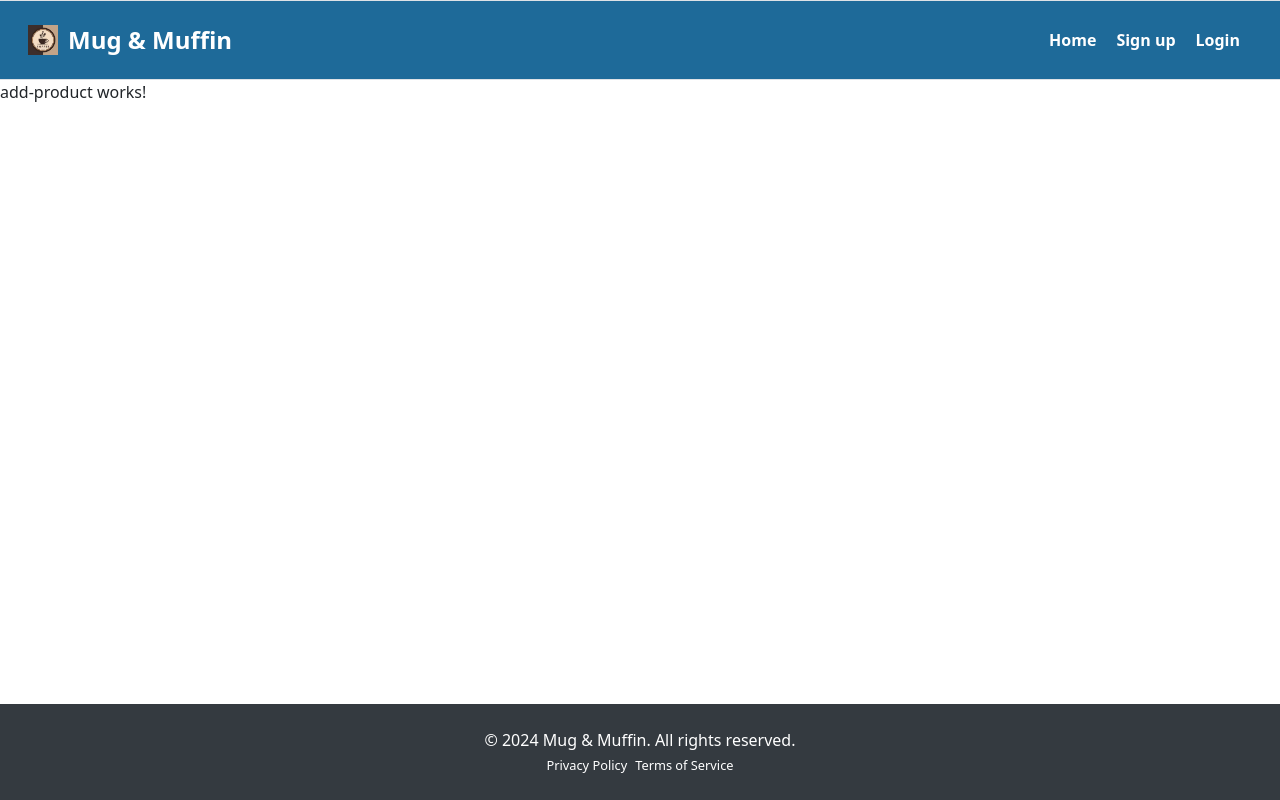
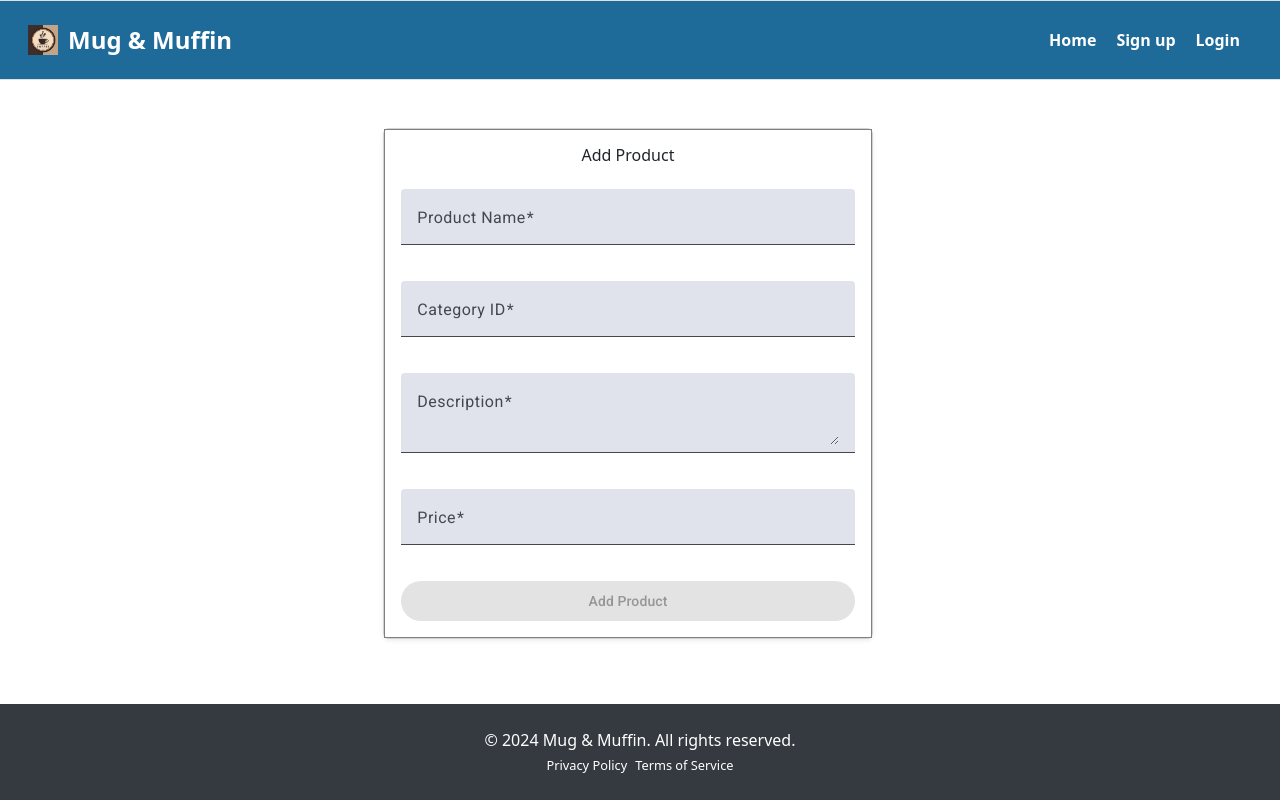
Before and after one commit to ThediniSilva/coffeeShopManagementSystem, an Angular app in the folder webApp/: page /AddProductComponent in a window 1280 px wide. Built offline with nearby package versions, Linux system fonts and the light colour scheme.

Commit message:
Update Product Page

```diff
--- a/webApp/src/app/pages/admin/add-product/add-product.component.html
+++ b/webApp/src/app/pages/admin/add-product/add-product.component.html
@@ -1 +1,82 @@
-<p>add-product works!</p>
+<div class="background">
+    <div class="container row justify-content-center align-items-center">
+      <div class="row justify-content-center mt-12">
+        <div class="col-sm-10 col-md-8 col-lg-5">
+          <div class="card shadow-sm">
+            <div class="card-body">
+              <h2 class="text-center mb-4">Add Product</h2>
+              <form [formGroup]="registerForm">
+                <!-- Product Name Input -->
+                <div class="mb-3">
+                  <mat-form-field appearance="fill" class="w-100">
+                    <mat-label>Product Name</mat-label>
+                    <input
+                      matInput
+                      type="text"
+                      formControlName="name"
+                      placeholder="Enter product name">
+                    <mat-error *ngIf="registerForm.get('name')?.invalid && registerForm.get('name')?.touched">
+                      Product name is required.
+                    </mat-error>
+                  </mat-form-field>
+                </div>
+                <!-- Category ID Input -->
+                <div class="mb-3">
+                  <mat-form-field appearance="fill" class="w-100">
+                    <mat-label>Category ID</mat-label>
+                    <input
+                      matInput
+                      type="number"
+                      formControlName="categoryId"
+                      placeholder="Enter category ID">
+                    <mat-error *ngIf="registerForm.get('categoryId')?.invalid && registerForm.get('categoryId')?.touched">
+                      Category ID is required.
+                    </mat-error>
+                  </mat-form-field>
+                </div>
+                <!-- Description Input -->
+                <div class="mb-3">
+                  <mat-form-field appearance="fill" class="w-100">
+                    <mat-label>Description</mat-label>
+                    <textarea
+                      matInput
+                      formControlName="description"
+                      placeholder="Enter product description"></textarea>
+                    <mat-error *ngIf="registerForm.get('description')?.invalid && registerForm.get('description')?.touched">
+                      Description is required.
+                    </mat-error>
+                  </mat-form-field>
+                </div>
+                <!-- Price Input -->
+                <div class="mb-3">
+                  <mat-form-field appearance="fill" class="w-100">
+                    <mat-label>Price</mat-label>
+                    <input
+                      matInput
+                      type="number"
+                      formControlName="price"
+                      placeholder="Enter product price">
+                    <mat-error *ngIf="registerForm.get('price')?.invalid && registerForm.get('price')?.touched">
+                      Price is required.
+                    </mat-error>
+                  </mat-form-field>
+                </div>
+                <!-- Submit Button -->
+                <div>
+                  <button
+                    mat-raised-button
+                    color="primary"
+                    class="w-100"
+                    type="button"
+                    (click)="register()"
+                    [disabled]="registerForm.invalid">
+                    Add Product
+                  </button>
+                </div>
+              </form>
+            </div>
+          </div>
+        </div>
+      </div>
+    </div>
+  </div>
--- a/webApp/src/app/pages/admin/add-product/add-product.component.ts
+++ b/webApp/src/app/pages/admin/add-product/add-product.component.ts
@@ -1,11 +1,54 @@
-import { Component } from '@angular/core';
+import { Component, inject } from '@angular/core';
+import { FormBuilder, FormGroup, ReactiveFormsModule, Validators } from '@angular/forms';
+import { AddProductService } from '../../../services/add-product.service';
+import { MatInputModule } from '@angular/material/input';
+import { MatButtonModule } from '@angular/material/button';
+import { CommonModule } from '@angular/common'; // Import CommonModule for ngIf
 
 @Component({
   selector: 'app-add-product',
-  imports: [],
+  standalone: true,
+  imports: [
+    MatInputModule,
+    MatButtonModule,
+    ReactiveFormsModule,
+    CommonModule // Add CommonModule to use ngIf
+  ],
   templateUrl: './add-product.component.html',
-  styleUrl: './add-product.component.scss'
+  styleUrls: ['./add-product.component.scss']
 })
 export class AddProductComponent {
 
+  // Inject FormBuilder
+  formbuilder = inject(FormBuilder);
+  // Define the form group
+  registerForm: FormGroup = this.formbuilder.group({
+    name: ['', [Validators.required]],
+    categoryId: ['', [Validators.required]],
+    description: ['', [Validators.required]],
+    price: ['', [Validators.required, Validators.pattern("^[0-9]*$")]] // Adding validation for numeric values
+  });
+
+  // Inject the AddProductService
+  AddProductService = inject(AddProductService);
+
+  // Function to handle form submission
+  register() {
+    let value = this.registerForm.value;
+
+    // Log form data before sending it to the backend
+    console.log('Form values:', value);
+
+    // Call the AddProductService to send the product data
+    this.AddProductService.addProduct({
+      name: value.name,
+      categoryId: value.categoryId,
+      description: value.description,
+      price: value.price
+    }).subscribe(result=>{
+      alert("Product Added successfully.!");
+    })
+  }
+
+
 }
--- a/webApp/src/app/services/add-product.service.ts
+++ b/webApp/src/app/services/add-product.service.ts
@@ -11,12 +11,12 @@ export class AddProductService {
   private apiUrl = 'http://localhost:8081/product/productadd'; // Backend API URL
 
   // Add category method with token-based authentication
-  addCategory(name: string): Observable<any> {
+  addProduct(product: { name: string; categoryId: number; description: string; price: number }): Observable<any> {
     const headers = this.getAuthHeaders();
     return this.http.post(
       this.apiUrl,
-      { name }, // Request body
-      { headers } // Headers including the Authorization token
+      product, // Pass the product object directly
+      { headers } // Include Authorization token in headers
     );
   }
 
```
Also changed, not shown: 1 other file (tests, documents, lock files or other folders).
